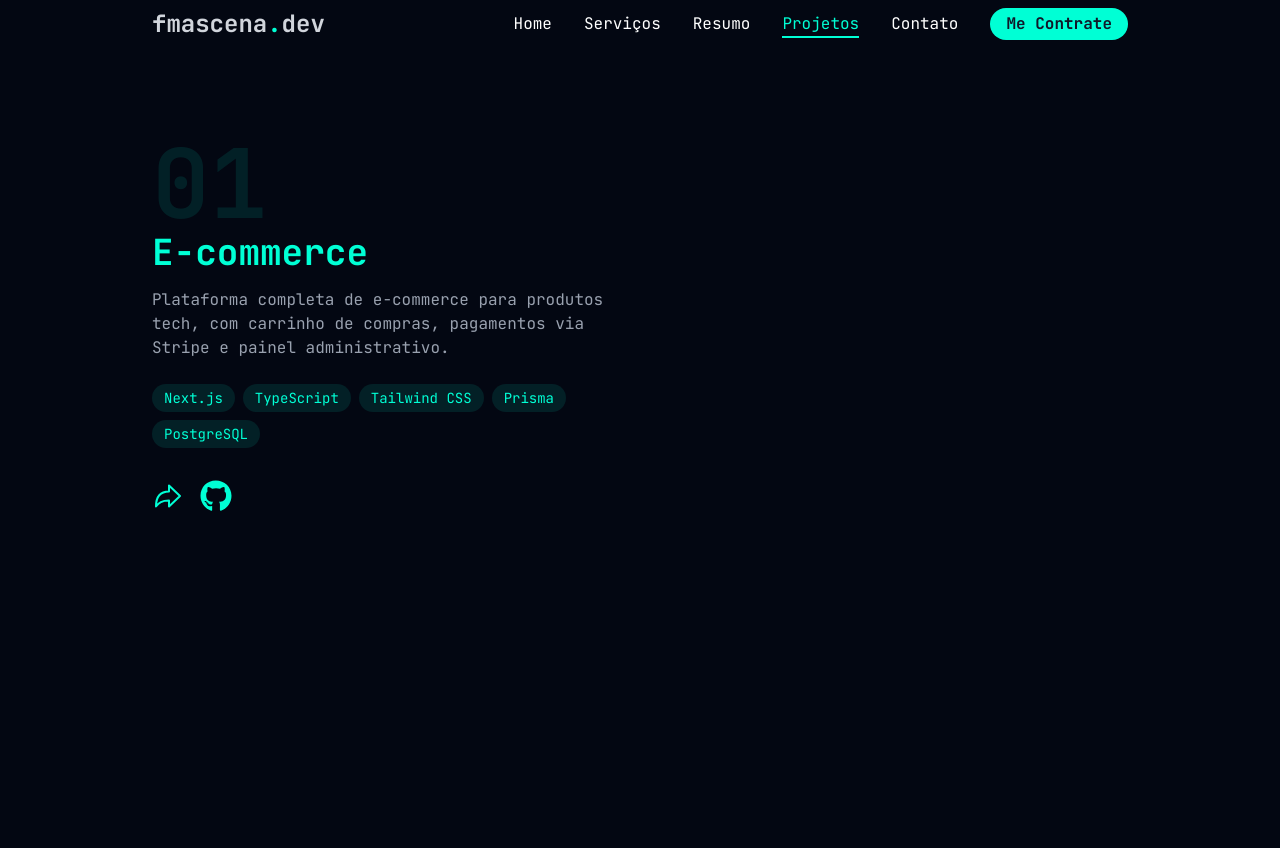
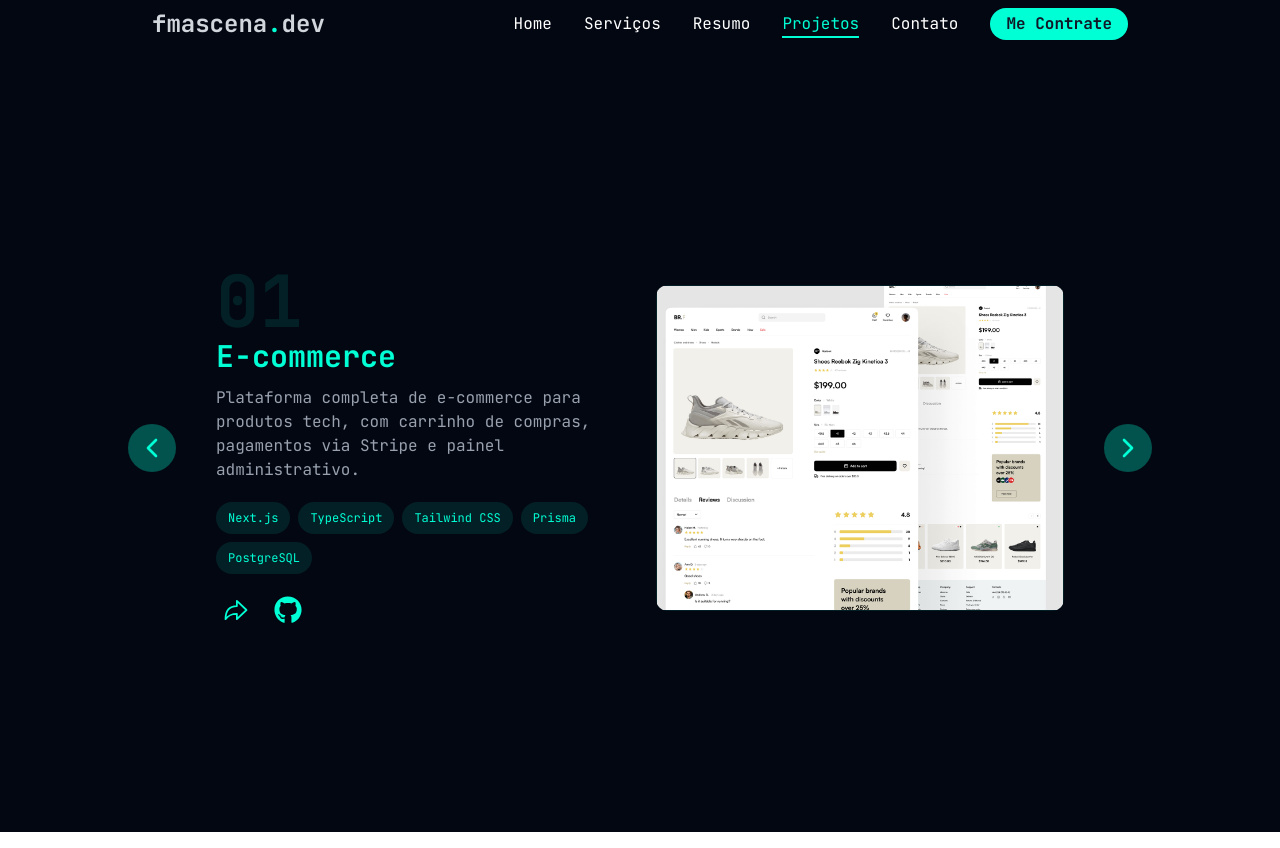
Before and after one commit to fmascena-dev/portfolio_next, a Next.js app: page /work in a window 1280 px wide. Built offline with nearby package versions, Linux system fonts and the light colour scheme.

Commit message:
feat: finalizando a página Projetos

```diff
--- a/src/app/work/page.tsx
+++ b/src/app/work/page.tsx
@@ -2,7 +2,7 @@ import Work from "@/components/Work";
 
 export default function PageWork() {
     return (
-        <div className="pt-12">
+        <div className="pt-8">
             <Work />
         </div>
     )
--- a/src/components/Work.tsx
+++ b/src/components/Work.tsx
@@ -1,6 +1,8 @@
 "use client";
 import { projects } from "@/lib/constants";
 import { AnimatePresence, motion } from "framer-motion";
+import { ChevronLeft, ChevronRight } from "lucide-react";
+import Image from "next/image";
 import { useState } from "react";
 import { FaGithub } from "react-icons/fa";
 import { IoArrowRedoOutline } from "react-icons/io5";
@@ -19,67 +21,123 @@ export default function Work() {
   const project = projects[currentIndex];
 
   return (
-    <section className="min-h-screen bg-gray-950 text-white pt-10">
-      <div className="max-w-5xl mx-auto px-6 py-12">
+    <section className="min-h-screen bg-gray-950 text-white pt-8 flex items-center justify-center">
+      {/* Container principal para o conteúdo e as setas */}
+      <div className="relative max-w-4xl mx-auto px-4 py-8 flex flex-col lg:flex-row items-center">
+        {/* Setas para telas grandes (ao lado do conteúdo) - visíveis apenas em lg e maiores */}
+        <motion.button
+          onClick={prevProject}
+          whileHover={{ scale: 1.1 }}
+          whileTap={{ scale: 0.9 }}
+          className="hidden lg:flex absolute -left-16 z-10 w-12 h-12 bg-[#00ffd5]/30 rounded-full items-center justify-center text-[#00ffd5] hover:bg-[#00ffd5]/10 transition-colors focus:outline-none"
+        >
+          <ChevronLeft size={32} />
+        </motion.button>
+
         <AnimatePresence mode="wait">
           <motion.div
             key={currentIndex}
             initial={{ opacity: 0, y: 20 }}
             animate={{ opacity: 1, y: 0 }}
             exit={{ opacity: 0, y: -20 }}
-            className="grid grid-cols-1 lg:grid-cols-2 gap-8 lg:gap-12 items-center"
+            className="grid grid-cols-1 lg:grid-cols-2 gap-6 lg:gap-8 items-center p-2 rounded-lg"
           >
             {/* TEXTO */}
             <div className="">
-              <div className="text-8xl font-bold text-[#00ffd5]/10">
+              <div className="text-7xl font-bold text-[#00ffd5]/10">
                 {project.number}
               </div>
 
-              <h2 className="text-4xl font-bold mb-4 text-[#00ffd5]">
+              <h2 className="text-3xl font-bold mb-3 text-[#00ffd5]">
                 {project.title}
               </h2>
 
-              <p className="text-gray-400 mb-6">{project.description}</p>
+              <p className="text-gray-400 mb-5">
+                {project.description}
+              </p>
 
-              <div className="flex flex-wrap gap-2 mb-8">
+              <div className="flex flex-wrap gap-2 mb-4">
                 {project.technologies.map((tech, index) => (
                   <span
                     key={index}
-                    className="px-3 py-1 bg-[#00ffd5]/10 text-[#00ffd5] rounded-full text-sm font-medium inline-block"
+                    className="px-3 py-2 bg-[#00ffd5]/10 text-[#00ffd5] rounded-full text-xs inline-block"
                   >
                     {tech}
                   </span>
                 ))}
               </div>
 
-              <div className="flex gap-4">
+              <div className="flex gap-3">
                 <motion.a
                   href={project.demoLink}
                   target="_blank"
                   rel="noopener noreferrer"
                   whileHover={{ y: -5 }}
+                  whileTap={{ y: -3 }}
+                  className="w-10 h-10 rounded-full flex items-center justify-center hover:bg-[#00ffd5]/10 transition-colors"
                 >
-                  <IoArrowRedoOutline size={32} color="#00ffd5" />
+                  <IoArrowRedoOutline size={28} color="#00ffd5" />
                 </motion.a>
                 <motion.a
                   href={project.githubLink}
                   target="_blank"
                   rel="noopener noreferrer"
                   whileHover={{ y: -5 }}
+                  whileTap={{ y: -3 }}
+                  className="w-10 h-10 rounded-full flex items-center justify-center hover:bg-[#00ffd5]/10 transition-colors"
                 >
-                  <FaGithub size={32} color="#00ffd5" />
+                  <FaGithub size={28} color="#00ffd5" />
                 </motion.a>
               </div>
             </div>
 
             {/* IMAGEM */}
-            <motion.div></motion.div>
+            <motion.div
+              whileHover={{ scale: 1.02 }}
+              className="relative aspect-[5/4] rounded-xl overflow-hidden bg-[#00ffd5]/10 "
+            >
+              <Image
+                src={project.image}
+                alt={project.title}
+                fill
+                className="object-cover border"
+              />
+            </motion.div>
           </motion.div>
         </AnimatePresence>
+
+        {/* Setas para telas grandes (ao lado do conteúdo) - visíveis apenas em lg e maiores */}
+        <motion.button
+          onClick={nextProject}
+          whileHover={{ scale: 1.1 }}
+          whileTap={{ scale: 0.9 }}
+          className="hidden lg:flex absolute -right-16 z-10 w-12 h-12 bg-[#00ffd5]/30 rounded-full items-center justify-center text-[#00ffd5] hover:bg-[#00ffd5]/10 transition-colors focus:outline-none"
+        >
+          <ChevronRight size={32} />
+        </motion.button>
+
+        {/* CONTROLE DO SLIDE (mobile e md) - visível em md e menores, abaixo do conteúdo */}
+        <div className="flex justify-center mt-8 gap-4 md:flex lg:hidden">
+          {" "}
+          {/* visível de md para baixo, oculto em lg */}
+          <motion.button
+            onClick={prevProject}
+            whileHover={{ scale: 1.1 }}
+            whileTap={{ scale: 0.9 }}
+            className="w-12 h-12 bg-[#00ffd5]/30 rounded-full flex items-center justify-center text-[#00ffd5] hover:bg-[#00ffd5]/10 transition-colors focus:outline-none"
+          >
+            <ChevronLeft size={32} />
+          </motion.button>
+          <motion.button
+            onClick={nextProject}
+            whileHover={{ scale: 1.1 }}
+            whileTap={{ scale: 0.9 }}
+            className="w-12 h-12 bg-[#00ffd5]/30 rounded-full flex items-center justify-center text-[#00ffd5] hover:bg-[#00ffd5]/10 transition-colors focus:outline-none"
+          >
+            <ChevronRight size={32} />
+          </motion.button>
+        </div>
       </div>
-
-      {/* CONTROLE DO SLIDE */}
-      <div className="flex justify-end gap-4 mt-8"></div>
     </section>
   );
 }
```
